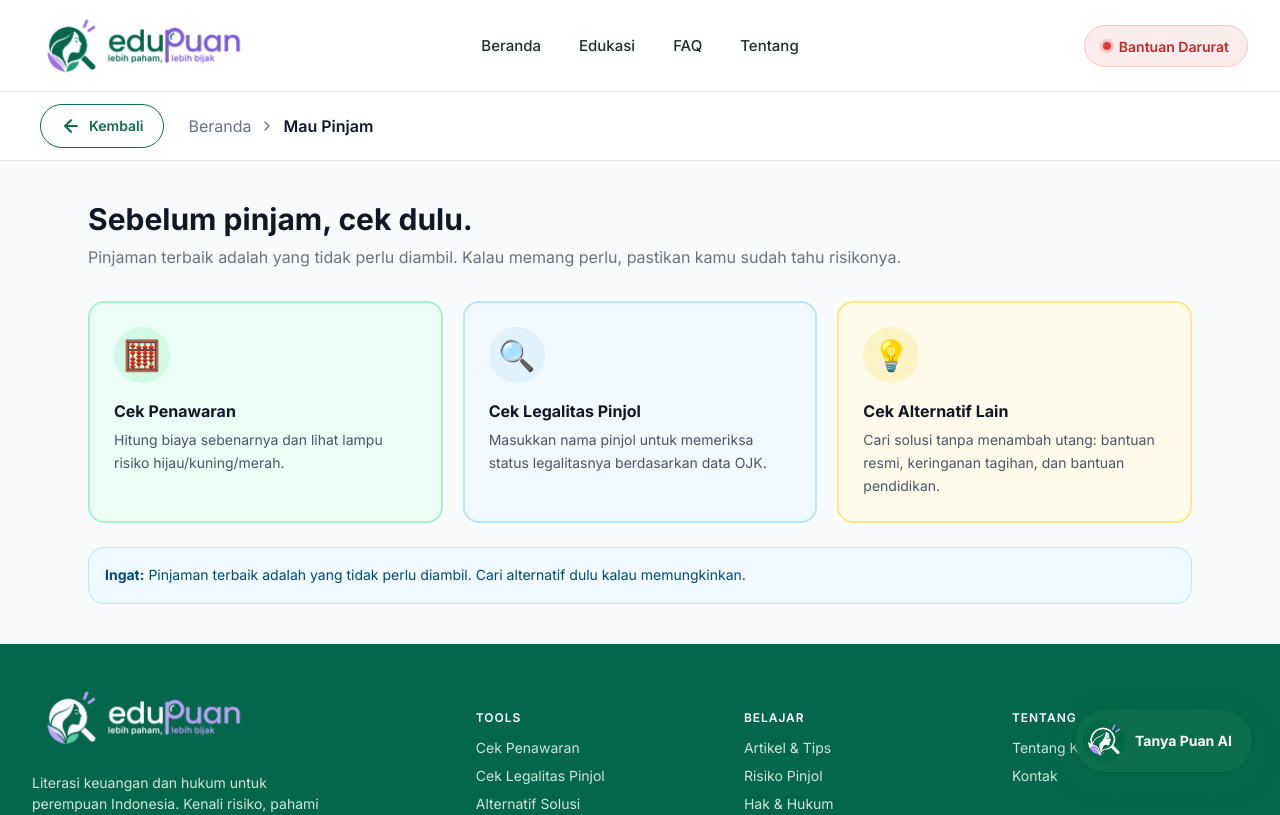
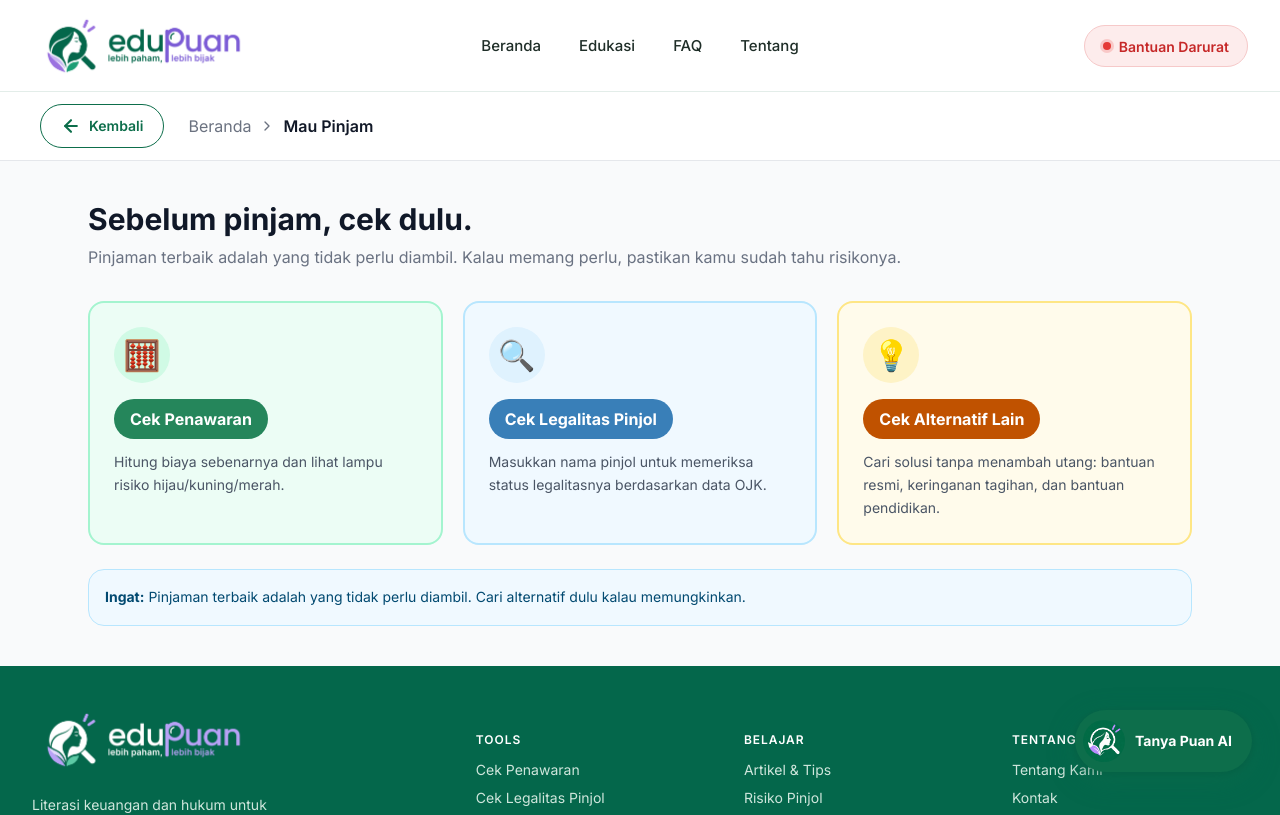
Before and after one commit to blacurly/maria-walanda-maramis, a Next.js app in the folder web/: page /mau-pinjam in a window 1280 px wide. Shown: the top 815 px of the page. Built offline with nearby package versions, Linux system fonts and the light colour scheme.

Commit message:
feat(frontend): ubah warna tiga kartu halaman Mau Pinjam

```diff
--- a/web/src/app/mau-pinjam/page.tsx
+++ b/web/src/app/mau-pinjam/page.tsx
@@ -1,3 +1,4 @@
+
 import type { Metadata } from "next";
 import Link from "next/link";
 import Alert from "@/components/ui/Alert";
@@ -36,7 +37,10 @@ export default function MauPinjamPage() {
   return (
     <div className="min-h-full bg-gray-50">
       <div className="mx-auto max-w-6xl px-4 sm:px-6 py-10">
-        <h1 className="text-3xl font-extrabold text-gray-900 mb-2">Sebelum pinjam, cek dulu.</h1>
+        <h1 className="text-3xl font-extrabold text-gray-900 mb-2">
+          Sebelum pinjam, cek dulu.
+        </h1>
+
         <p className="text-gray-500 mb-8">
           Pinjaman terbaik adalah yang tidak perlu diambil. Kalau memang perlu, pastikan kamu sudah tahu
           risikonya.
@@ -45,20 +49,38 @@ export default function MauPinjamPage() {
         <div className="grid md:grid-cols-3 gap-5">
           {ALAT.map((a) => {
             const t = TONE[a.tone];
+
             return (
               <Link
                 key={a.href}
                 href={a.href}
                 className={`group flex flex-col rounded-2xl border-2 p-6 transition-all hover:-translate-y-0.5 hover:shadow-md active:scale-[.98] ${t.kartu}`}
               >
+                {/* Ikon */}
                 <span
                   className={`mb-4 flex h-14 w-14 items-center justify-center rounded-full text-3xl ${t.ikon}`}
                   aria-hidden="true"
                 >
                   {a.ikon}
                 </span>
-                <div className="mb-1.5 text-base font-bold text-gray-900">{a.judul}</div>
-                <div className="text-sm leading-relaxed text-gray-600">{a.isi}</div>
+
+                {/* Judul berbentuk kapsul */}
+                <h2
+                  className={`mb-3 w-fit rounded-full px-4 py-2 text-base font-bold text-white ${
+                    a.tone === "emerald"
+                      ? "bg-[#25865B]"
+                      : a.tone === "sky"
+                        ? "bg-[#397FB8]"
+                        : "bg-[#C05200]"
+                  }`}
+                >
+                  {a.judul}
+                </h2>
+
+                {/* Deskripsi */}
+                <div className="text-sm leading-relaxed text-gray-600">
+                  {a.isi}
+                </div>
               </Link>
             );
           })}
```
